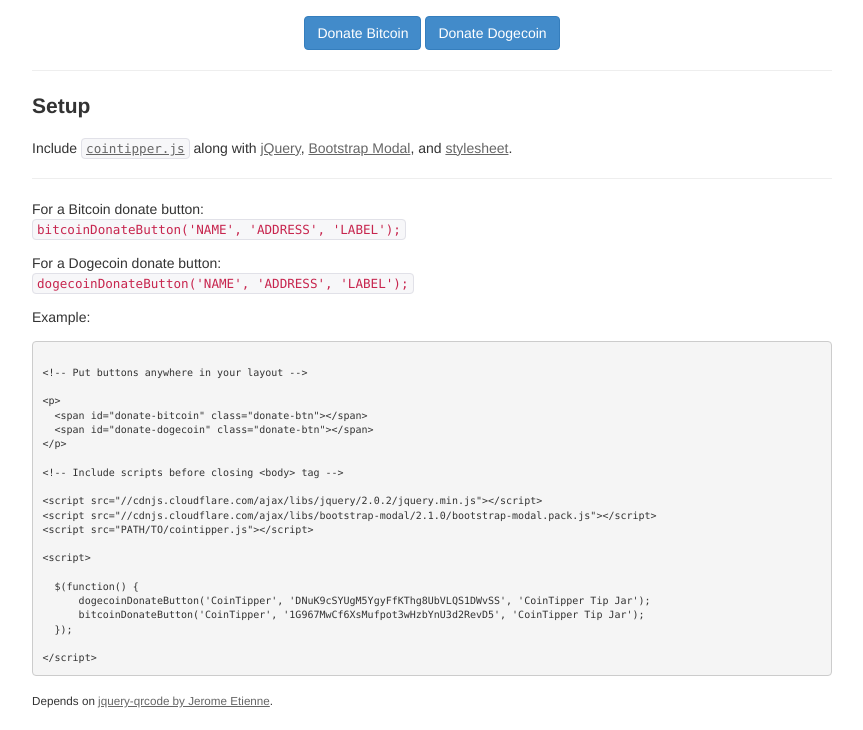
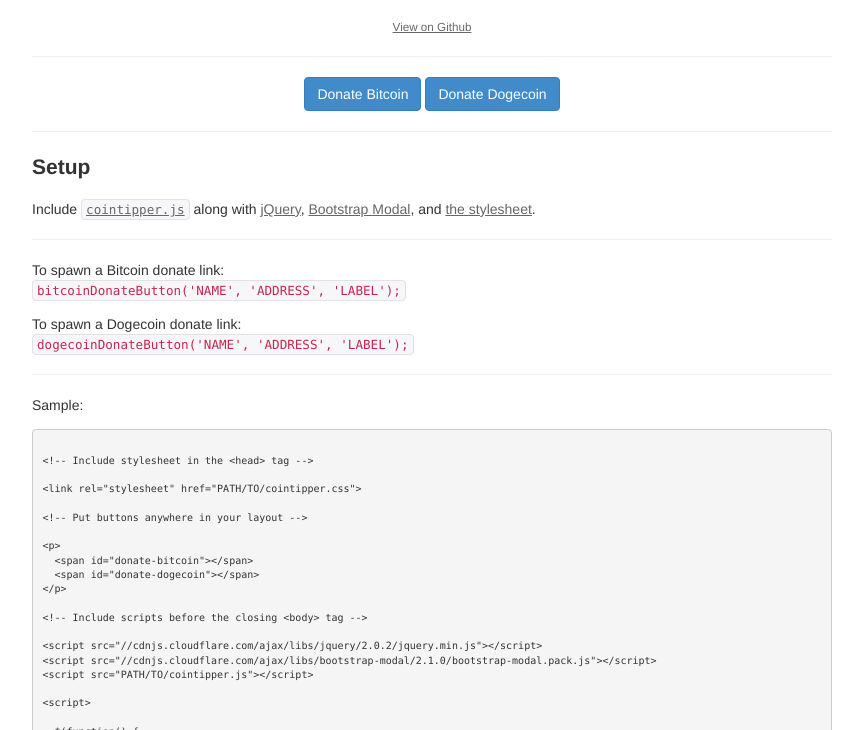
Before and after one commit to jeremymouton/cointipper, a plain HTML site: page index.html in a window 1280 px wide. Shown: the part 70-800 px from the top of the page, without its empty margins (223-1086 px from the left). Drawn offline with nearby package versions, Linux system fonts and the light colour scheme.

Commit message:
Instructions update

```diff
--- a/index.html
+++ b/index.html
@@ -19,7 +19,10 @@
 			<div class="col-md-8 col-md-offset-2">
 				<div class="page-header" style="text-align: center;">
 					<h1>CoinTipper <small>v0.1</small></h1>
+					<small><a href="https://github.com/jeremymouton/cointipper">View on Github</a></small>
 				</div>
+
+				<hr>
 
 				<p style="text-align: center;">
 					<span id="donate-bitcoin" class="donate-btn"></span>
@@ -29,32 +32,37 @@
 				<hr>
 
 				<h2>Setup</h2>
-				<p>Include <code><a href="assets/js/cointipper.js">cointipper.js</a></code> along with <a href="//cdnjs.cloudflare.com/ajax/libs/jquery/2.0.2/jquery.min.js">jQuery</a>, <a href="//cdnjs.cloudflare.com/ajax/libs/bootstrap-modal/2.1.0/bootstrap-modal.pack.js">Bootstrap Modal</a>, and <a href="assets/css/cointipper.css">stylesheet</a>.</p>
+				<p>Include <code><a href="assets/js/cointipper.js">cointipper.js</a></code> along with <a href="//cdnjs.cloudflare.com/ajax/libs/jquery/2.0.2/jquery.min.js">jQuery</a>, <a href="//cdnjs.cloudflare.com/ajax/libs/bootstrap-modal/2.1.0/bootstrap-modal.pack.js">Bootstrap Modal</a>, and <a href="assets/css/cointipper.css">the stylesheet</a>.</p>
 				<hr>
 				<p>
-					For a Bitcoin donate button: <br>
+					To spawn a Bitcoin donate link: <br>
 					<code>
 						bitcoinDonateButton('NAME', 'ADDRESS', 'LABEL');
 					</code>
 				</p>
 				<p>
-					For a Dogecoin donate button: <br>
+					To spawn a Dogecoin donate link: <br>
 					<code>
 						dogecoinDonateButton('NAME', 'ADDRESS', 'LABEL');
 					</code>
 				</p>
+				<hr>
 				<p>
-					Example: <br>
+					Sample: <br>
 <pre style="font-size: 10px;">
+
+&lt;!-- Include stylesheet in the &lt;head> tag -->
+
+&lt;link rel="stylesheet" href="PATH/TO/cointipper.css">
 
 &lt;!-- Put buttons anywhere in your layout -->
 
 &lt;p>
-  &lt;span id="donate-bitcoin" class="donate-btn">&lt;/span>
-  &lt;span id="donate-dogecoin" class="donate-btn">&lt;/span>
+  &lt;span id="donate-bitcoin">&lt;/span>
+  &lt;span id="donate-dogecoin">&lt;/span>
 &lt;/p>
 
-&lt;!-- Include scripts before closing &lt;body> tag -->
+&lt;!-- Include scripts before the closing &lt;body> tag -->
 
 &lt;script src="//cdnjs.cloudflare.com/ajax/libs/jquery/2.0.2/jquery.min.js">&lt;/script>
 &lt;script src="//cdnjs.cloudflare.com/ajax/libs/bootstrap-modal/2.1.0/bootstrap-modal.pack.js">&lt;/script>
@@ -76,7 +84,7 @@
 				</p>
 
 				<div class="footer">
-					<p>CoinTipper by <a href="http://twitter.com/jeremymouton">@jeremymouton</a></p>
+					<p>CoinTipper by <a href="https://github.com/jeremymouton">@jeremymouton</a></p>
 				</div>
 			</div>
 		</div>
```
